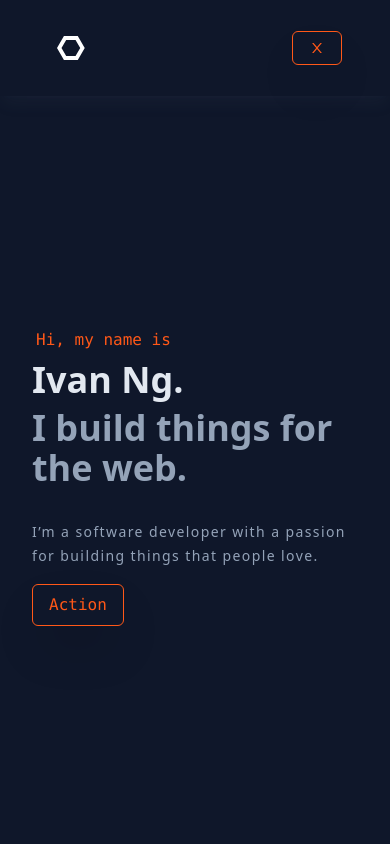
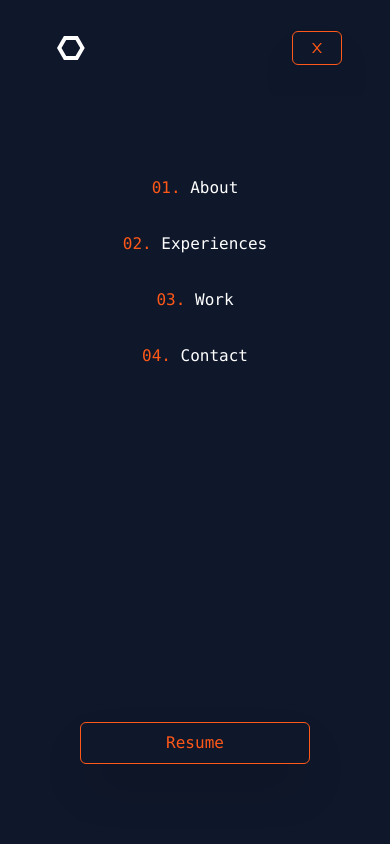
Before and after one commit to ivan-ngchakming/portfolio, a React (Vite) app: page / in a window 390 px wide. Both pictures are taken after a click on the button 317 px from the left and 48 px from the top of the page. Shown: the top 844 px of the page. Built offline with nearby package versions, Linux system fonts and the light colour scheme.

Commit message:
better nav menu

```diff
--- a/package.json
+++ b/package.json
@@ -8,6 +8,7 @@
     "preview": "vite preview"
   },
   "dependencies": {
+    "@headlessui/react": "^1.6.4",
     "classnames": "^2.3.1",
     "react": "^18.0.0",
     "react-dom": "^18.0.0",
--- a/src/components/Navbar.jsx
+++ b/src/components/Navbar.jsx
@@ -4,9 +4,18 @@ import { AiOutlineMenu, AiOutlineClose } from "react-icons/ai";
 import { VscDebugBreakpointDataUnverified } from "react-icons/vsc";
 import Button from "./common/Button";
 import IconButton from "./common/IconButton";
+import { Transition } from "@headlessui/react";
 
-const NavItem = ({ children, href }) => (
-  <li className={cn("m-4", "hover:-translate-y-1", "transition-transform")}>
+const NavItem = ({ children, href, className, ...props }) => (
+  <li
+    className={cn(
+      "m-4",
+      "hover:-translate-y-1",
+      "transition-transform",
+      className
+    )}
+    {...props}
+  >
     <a href={href}>{children}</a>
   </li>
 );
@@ -29,6 +38,13 @@ const Navbar = () => {
     setY(window.scrollY);
   };
 
+  const handleClick = () => {
+    setIsScrollingUp(false);
+    setIsMobileMenuOpen(false);
+  };
+
+  const downloadResume = () => {};
+
   useEffect(() => {
     window.addEventListener("scroll", handleScroll);
     return () => {
@@ -37,6 +53,7 @@ const Navbar = () => {
   }, [y]);
 
   return (
+    <>
       <nav
         className={cn(
           "flex",
@@ -53,7 +70,8 @@ const Navbar = () => {
           "shadow-slate-600/10",
           "sm:bg-transparent",
           "top-0",
-        !show && "sm:-top-28"
+          "z-50",
+          !show && "-top-28"
         )}
       >
         <a className={cn("grow")} href="/">
@@ -82,7 +100,12 @@ const Navbar = () => {
             <span className={cn("text-brightred")}>04.</span> Contact
           </NavItem>
         </ul>
-      <Button className={cn("m-4", "sm:flex", "hidden")}>Resume</Button>
+        <Button
+          className={cn("m-4", "sm:flex", "hidden")}
+          onClick={downloadResume}
+        >
+          Resume
+        </Button>
         <IconButton
           className={cn("sm:hidden")}
           onClick={() => setIsMobileMenuOpen((prev) => !prev)}
@@ -92,7 +115,59 @@ const Navbar = () => {
           />
           <AiOutlineClose className={cn(!isMobileMenuOpen && "hidden")} />
         </IconButton>
+        <Transition
+          show={isMobileMenuOpen}
+          enter="transition-opacity duration-200"
+          enterFrom="opacity-0"
+          enterTo="opacity-100"
+          leave="transition-opacity duration-150"
+          leaveFrom="opacity-100"
+          leaveTo="opacity-0"
+        >
+          <div
+            className={cn(
+              !isMobileMenuOpen && "hidden",
+              "sm:hidden",
+              "absolute",
+              "top-24",
+              "right-0",
+              "bg-slate-900",
+              "w-screen",
+              "p-16",
+              "h-[calc(100vh-96px)]",
+              "flex",
+              "flex-col",
+              "justify-between"
+            )}
+          >
+            <ul
+              className={cn(
+                "flex",
+                "flex-col",
+                "justify-center",
+                "items-center"
+              )}
+            >
+              <NavItem href="#about" onClick={handleClick}>
+                <span className={cn("text-brightred")}>01.</span> About
+              </NavItem>
+              <NavItem href="#experiences" onClick={handleClick}>
+                <span className={cn("text-brightred")}>02.</span> Experiences
+              </NavItem>
+              <NavItem href="#work" onClick={handleClick}>
+                <span className={cn("text-brightred")}>03.</span> Work
+              </NavItem>
+              <NavItem href="#contact" onClick={handleClick}>
+                <span className={cn("text-brightred")}>04.</span> Contact
+              </NavItem>
+            </ul>
+            <Button className={cn("m-4", "sm:flex")} onClick={downloadResume}>
+              Resume
+            </Button>
+          </div>
+        </Transition>
       </nav>
+    </>
   );
 };
 
```
Also changed, not shown: 1 other file (tests, documents, lock files or other folders). Lines whose indentation alone changed are shown as unchanged.
